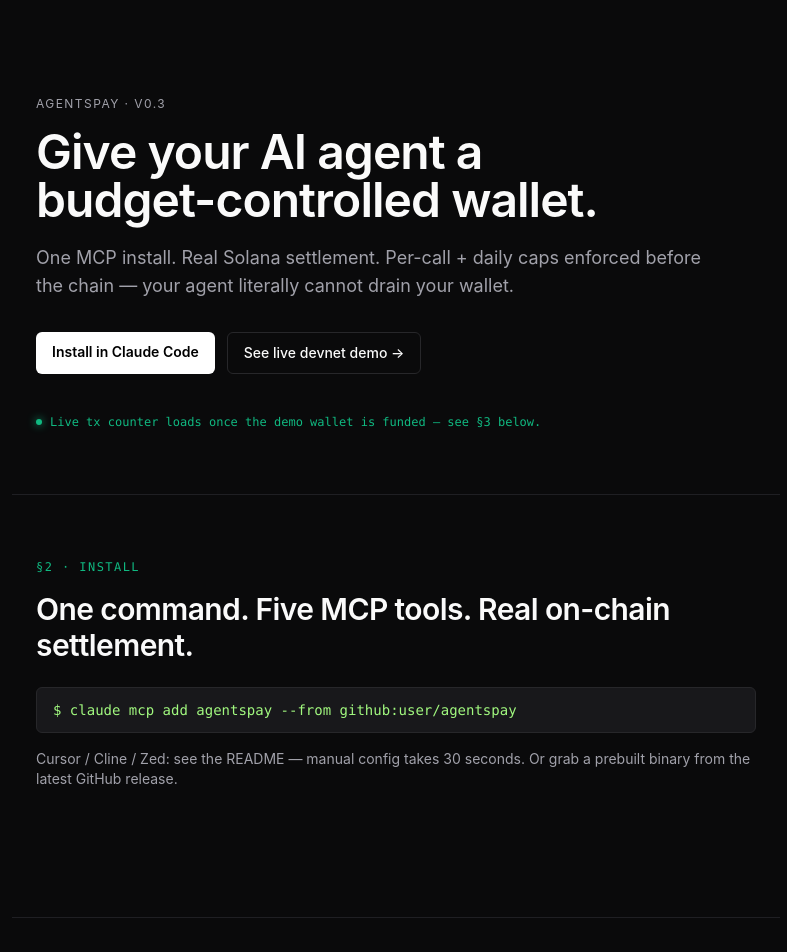
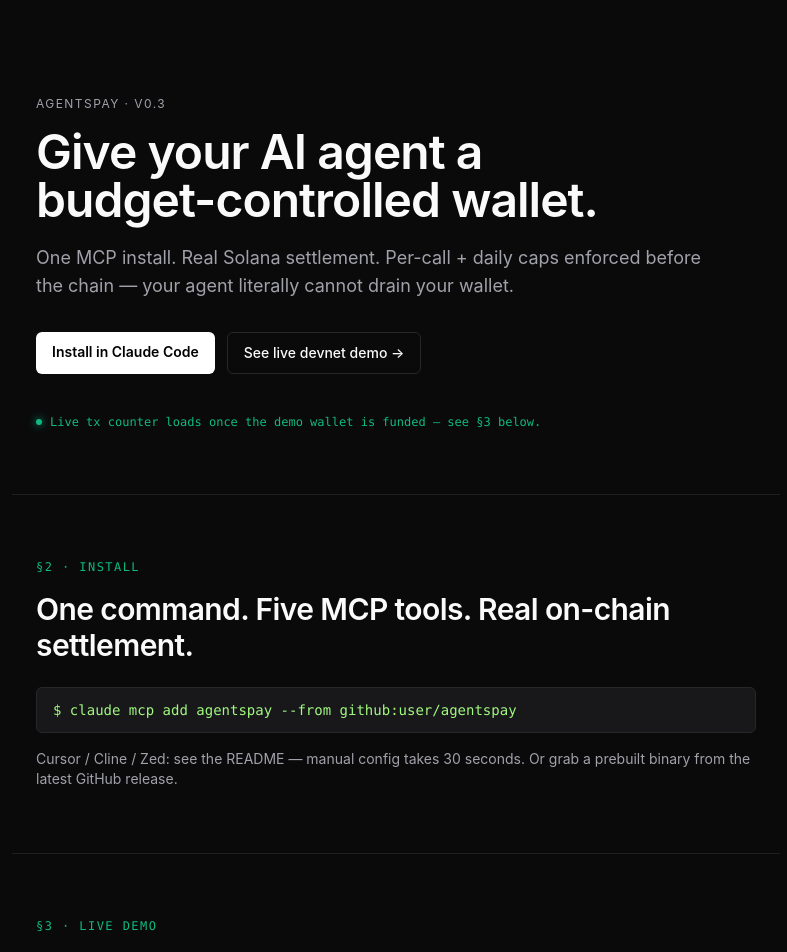
Before and after one commit to h4ckm1n-dev/agentspay, a Next.js app in the folder apps/frontend/: page / in a window 1280 px wide. Shown: the top 952 px of the page, without its empty margins (244-1031 px from the left). Built offline with nearby package versions, Linux system fonts and the light colour scheme.

Commit message:
feat(frontend): mount LiveDemo on home page

```diff
--- a/apps/frontend/app/page.tsx
+++ b/apps/frontend/app/page.tsx
@@ -1,5 +1,6 @@
 import { Hero } from "@/components/sections/Hero";
 import { Install } from "@/components/sections/Install";
+import { LiveDemo } from "@/components/sections/LiveDemo";
 import { Footer } from "@/components/sections/Footer";
 
 export default function Home() {
@@ -7,6 +8,7 @@
     <main>
       <Hero />
       <Install />
+      <LiveDemo />
       <Footer />
     </main>
   );
```
